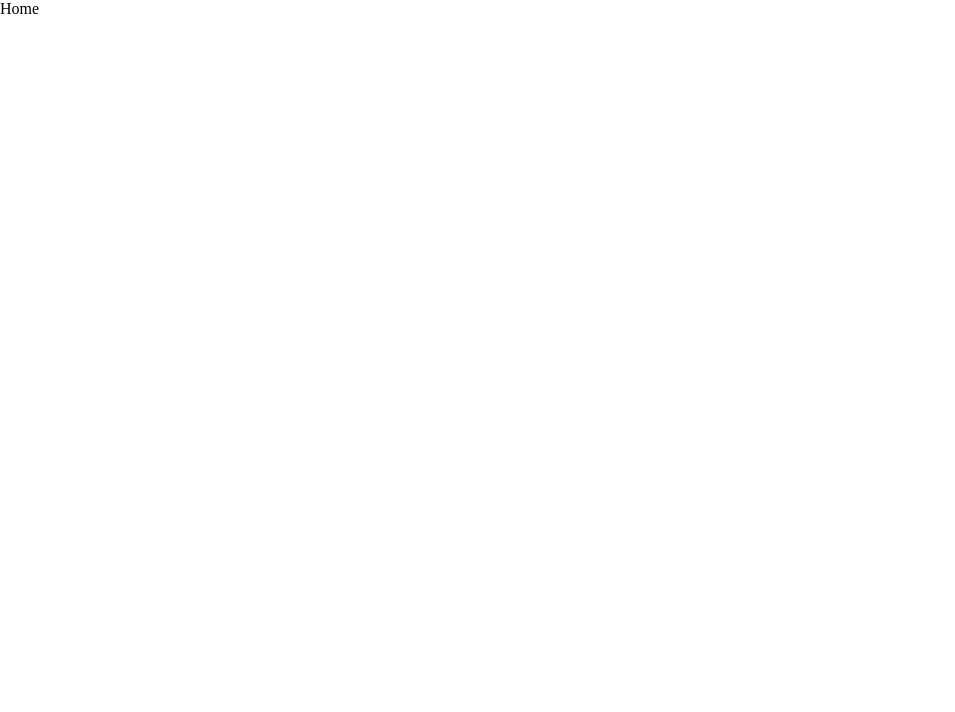
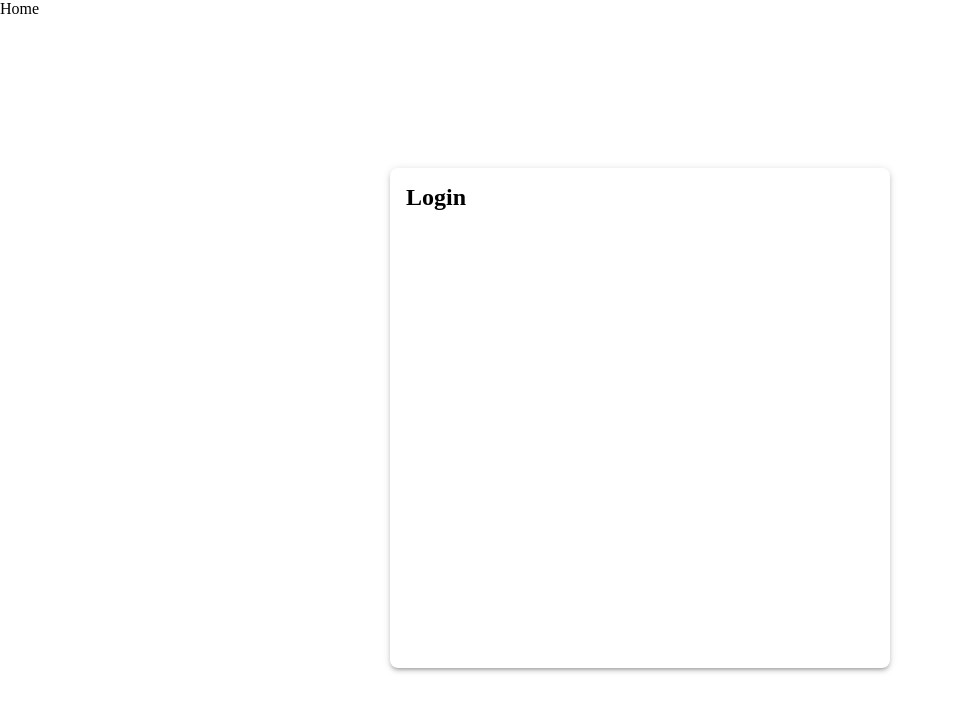
Before and after one commit to Claude20022002/GabFits, a React (Vite) app in the folder frontend/: page / in a window 1280 px wide. Shown: the top 712 px of the page, without its empty margins (0-955 px from the left). Built offline with nearby package versions, Linux system fonts and the light colour scheme.

Commit message:
Recherche de la conception du formulaire

```diff
--- a/frontend/src/pages/auth/Login.jsx
+++ b/frontend/src/pages/auth/Login.jsx
@@ -1,5 +1,30 @@
-import React from "react";
+import { Stack } from "@mui/material";
 
 export default function Login() {
-    return <div>Login</div>;
+    return (
+        <>
+            <Stack
+                sx={{
+                    width: "100%",
+                    height: "100vh",
+                    justifyContent: "center",
+                    alignItems: "center",
+                }}
+            >
+                <Stack
+                    sx={{
+                        position: "relative",
+                        width: "500px",
+                        height: "500px",
+                        backgroundColor: "#fff",
+                        borderRadius: "8px",
+                        boxShadow: 3,
+                        padding: 2,
+                    }}
+                >
+                    <h2>Login</h2>
+                </Stack>
+            </Stack>
+        </>
+    );
 }
--- a/frontend/src/pages/main/Home.jsx
+++ b/frontend/src/pages/main/Home.jsx
@@ -1,5 +1,10 @@
-import React from "react";
+import Login from "../auth/Login";
 
 export default function Home() {
-    return <div>Home</div>;
+    return (
+        <div>
+            Home
+            <Login />
+        </div>
+    );
 }
```
